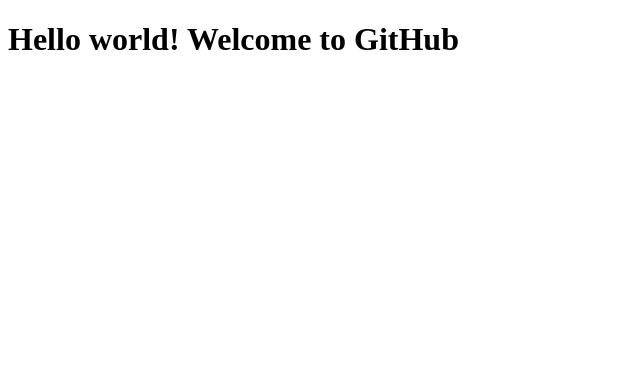
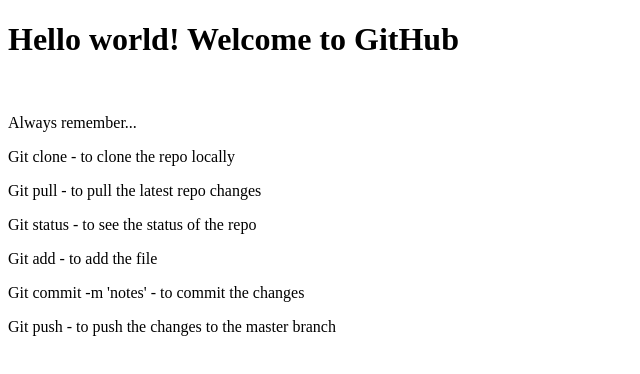
Before and after one commit to RichardKessler/helloworld, a plain HTML site: page index.html in a window 1280 px wide. Shown: the whole page, without its empty margins (0-640 px from the left). Drawn offline with Linux system fonts and the light colour scheme.

Commit message:
added details on steps to put things to git

```diff
--- a/index.html
+++ b/index.html
@@ -7,5 +7,14 @@
     </head>
     <body>
         <h1>Hello world! Welcome to GitHub</h1>
+        <br>
+
+        <p>Always remember...</p>
+        <p>Git clone - to clone the repo locally</p>
+        <p>Git pull - to pull the latest repo changes</p>
+        <p>Git status - to see the status of the repo</p>
+        <p>Git add - to add the file</p>
+        <p>Git commit -m 'notes' - to commit the changes</p>
+        <p>Git push - to push the changes to the master branch</p>
     </body>
 </html>
```
